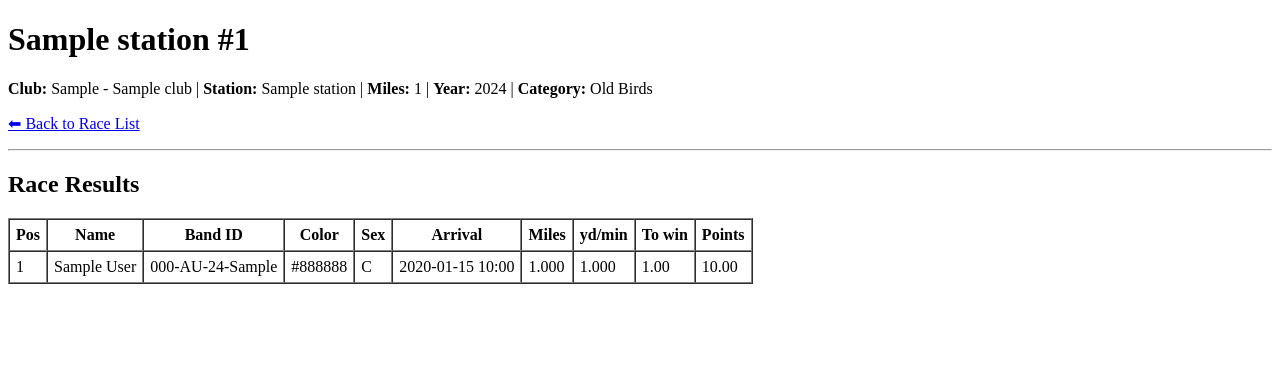
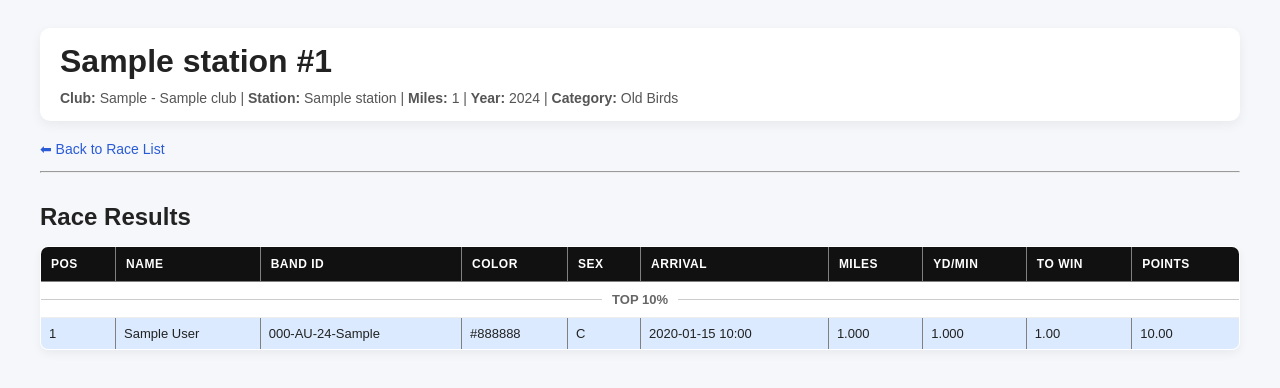
Before and after one commit to ii200308/urpigeons-django, a Django app: page /race/1/ in a window 1280 px wide. Shown: the top 388 px of the page. Run offline with Django 5.2, Linux system fonts and the light colour scheme; tables that the repository leaves empty hold one stand-in row (values such as "Sample post").

Commit message:
actualiza race detail y estilos

```diff
--- a/race_results/templates/race_results/race_detail.html
+++ b/race_results/templates/race_results/race_detail.html
@@ -3,19 +3,136 @@
 
 <head>
   <title>{{ race.name }} - Results</title>
+  <style>
+    body {
+      font-family: Arial, sans-serif;
+      padding: 20px;
+      background: #f5f7fa;
+      color: #222;
+    }
+
+    h1 {
+      margin-bottom: 10px;
+    }
+
+    h2 {
+      margin-top: 30px;
+      margin-bottom: 15px;
+    }
+
+    p {
+      font-size: 14px;
+    }
+
+    a {
+      color: #2a5bd7;
+      text-decoration: none;
+      font-weight: 500;
+    }
+
+    table {
+      width: 100%;
+      border-collapse: collapse;
+      background: white;
+      box-shadow: 0 4px 10px rgba(0, 0, 0, 0.05);
+      border-radius: 8px;
+      overflow: hidden;
+    }
+
+    th {
+      background: #111;
+      color: white;
+      padding: 10px;
+      text-align: left;
+      font-size: 12px;
+      text-transform: uppercase;
+      letter-spacing: 0.5px;
+    }
+
+    td {
+      padding: 8px;
+      border-bottom: 1px solid #eee;
+      font-size: 13px;
+    }
+
+    tr:nth-child(even) {
+      background: #f9f9f9;
+    }
+
+    tr:hover {
+      background: #f1f5ff;
+    }
+
+    .container {
+      max-width: 1200px;
+      margin: 0 auto;
+    }
+
+    .header-card {
+      background: white;
+      padding: 15px 20px;
+      border-radius: 10px;
+      box-shadow: 0 4px 12px rgba(0, 0, 0, 0.06);
+      margin-bottom: 20px;
+    }
+
+    .header-card h1 {
+      margin: 0 0 10px 0;
+    }
+
+    .header-info {
+      font-size: 14px;
+      color: #555;
+    }
+
+    .top10 {
+      background: #dbeafe !important;
+    }
+
+    .top20 {
+      background: #dcfce7 !important;
+    }
+
+    .separator-row td {
+      text-align: center;
+      font-weight: bold;
+      color: #666;
+      padding: 10px 0;
+    }
+
+    .separator-line {
+      display: flex;
+      align-items: center;
+      gap: 10px;
+    }
+
+    .separator-line::before,
+    .separator-line::after {
+      content: "";
+      flex: 1;
+      height: 1px;
+      background: #ccc;
+    }
+  </style>
+
 </head>
 
 <body>
+  <div class="container">
+
+    <div class="header-card">
 
       <h1>{{ race.name }}</h1>
 
-  <p>
+      <div class="header-info">
         <b>Club:</b> {{ race.club }} |
         <b>Station:</b> {{ race.station.name }} |
         <b>Miles:</b> {{ race.station.official_miles }} |
         <b>Year:</b> {{ race.season_year }} |
         <b>Category:</b> {{ race.get_category_display }}
-  </p>
+      </div>
+
+    </div>
 
     <p><a href="{% url 'race_list' %}">⬅ Back to Race List</a></p>
 
@@ -39,10 +156,28 @@
           <th>Points</th>
         </tr>
       </thead>
-
       <tbody>
         {% for e in entries %}
-      <tr>
+        {% if e.pos == 1 %}
+        <tr class="separator-row">
+          <td colspan="10">
+            <div class="separator-line">TOP 10%</div>
+          </td>
+        </tr>
+        {% endif %}
+
+        {% if e.pos == top10_limit|add:1 %}
+        <tr class="separator-row">
+          <td colspan="10">
+            <div class="separator-line">TOP 20%</div>
+          </td>
+        </tr>
+        {% endif %}
+        <tr class="
+        {% if e.pos <= top10_limit %}top10
+        {% elif e.pos <= top20_limit %}top20
+        {% endif %}
+        ">
           <td>{{ e.pos }}</td>
           <td>{{ e.pigeon.member.name }}</td>
           <td>{{ e.pigeon.band_id }}</td>
@@ -61,6 +196,7 @@
     <p><i>No results entered yet for this race.</i></p>
     {% endif %}
 
+  </div>
 </body>
 
 </html>
--- a/race_results/views.py
+++ b/race_results/views.py
@@ -1,6 +1,6 @@
 from django.shortcuts import render, get_object_or_404
 from .models import Race, Club, Station
-
+from math import ceil
 
 def home(request):
     return render(request, "race_results/home.html")
@@ -63,8 +63,13 @@ def race_detail(request, pk):
 
     # 👇 aquí traemos los resultados (RaceEntry) de esa carrera
     entries = race.entries.select_related("pigeon", "pigeon__member").order_by("pos")
+    total_entries = entries.count()
+    top10_limit = max(1, int(total_entries * 0.10))
+    top20_limit = max(1, ceil(total_entries * 0.20))
 
     return render(request, "race_results/race_detail.html", {
-        "race": race,
-        "entries": entries,
-    })
+    "race": race,
+    "entries": entries,
+    "top10_limit": top10_limit,
+    "top20_limit": top20_limit,
+})
```
Also changed, not shown: race_results/templates/race_results/race_list.html (+107 -18 lines). Lines whose indentation alone changed are shown as unchanged.
